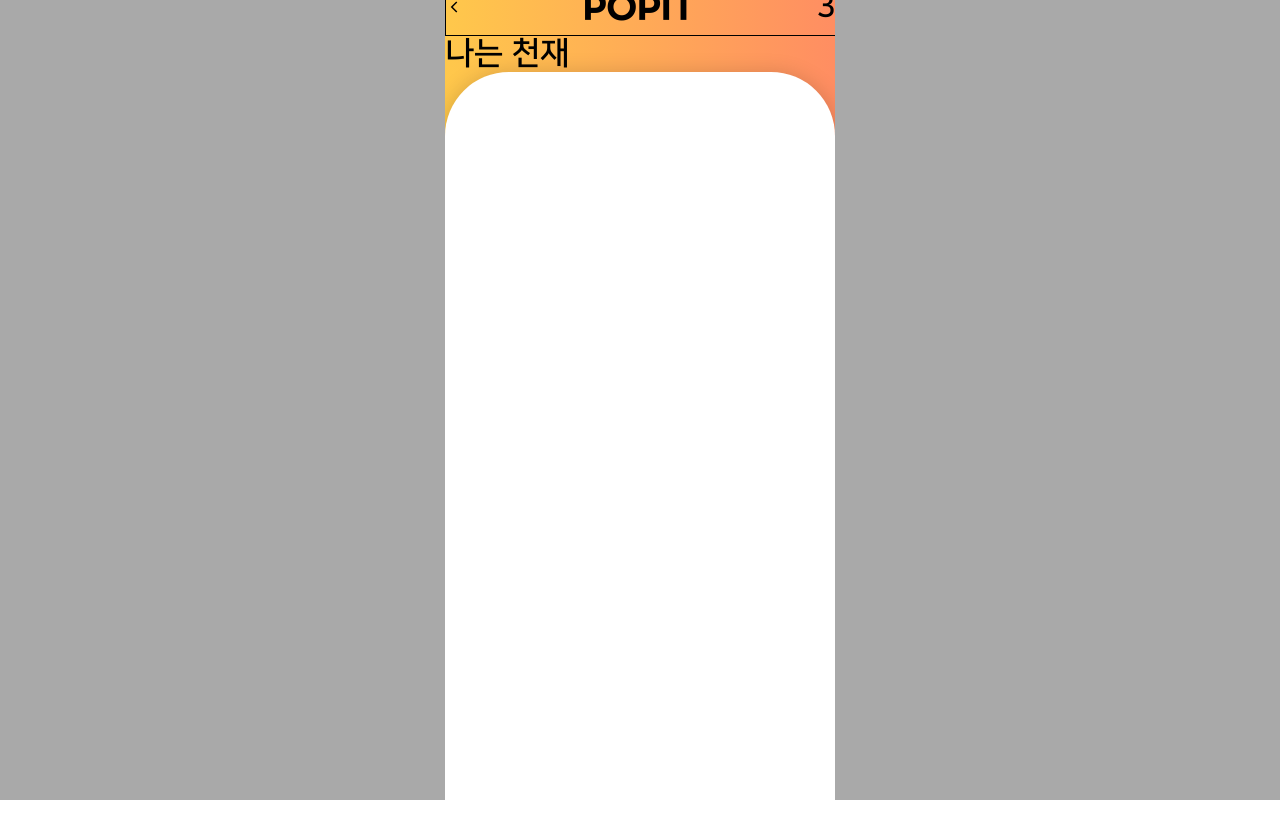
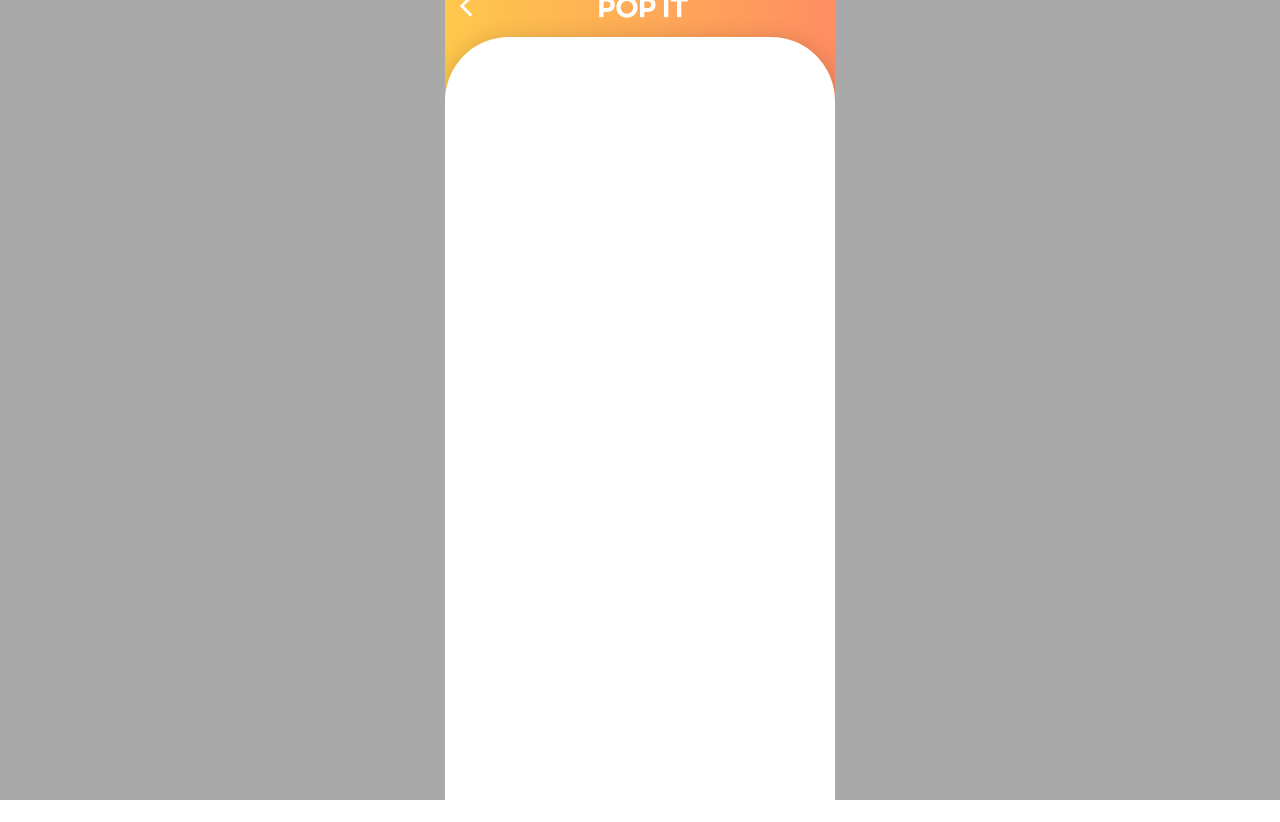
Before and after one commit to Likelion-Inha-10/inha-hackathon-popit-fe, a React (Create React App) app: page / in a window 1280 px wide. Built offline with nearby package versions, Linux system fonts and the light colour scheme.

Commit message:
feat: FirstHeader 컴포넌트 추가

```diff
--- a/src/App.js
+++ b/src/App.js
@@ -3,19 +3,14 @@ import Layout from "./popit-ui/Layout";
 import Typography from "./popit-ui/Typography";
 import Margin from "./popit-ui/Margin";
 import RoundBox from "./popit-ui/RoundBox";
-import Header from "./popit-ui/Header";
+import FirstHeader from "./popit-ui/FirstHeader";
 import { IoChevronBackSharp } from "react-icons/io5";
 
 function App() {
   return (
     <>
       <Layout gradation down>
-        <Header
-          firstComponent={<IoChevronBackSharp />}
-          secondComponent={<h1>POPIT</h1>}
-          thirdComponent={<h1>3</h1>}
-        ></Header>
-        <h1>나는 천재</h1>
+        <FirstHeader back popit></FirstHeader>
 
         <RoundBox white down height="785px"></RoundBox>
       </Layout>
--- /dev/null
+++ b/src/popit-ui/FirstHeader/index.jsx
@@ -0,0 +1,51 @@
+import styled from "styled-components";
+import Flex from "../Flex";
+import { IoChevronBackSharp } from "react-icons/io5";
+import Margin from "../Margin";
+
+const Wrapper = styled(Flex)`
+  width: 100%;
+  height: 59px;
+`;
+
+const Title = styled.div`
+  color: white;
+  font-size: 24px;
+  visibility: hidden;
+
+  ${(props) =>
+    props.popit &&
+    `
+  visibility: visible;
+`}
+`;
+
+const Back = styled.div`
+  padding-left: 6px;
+  visibility: hidden;
+
+  ${(props) =>
+    props.back &&
+    `
+  visibility: visible;
+`}
+`;
+
+const FirstHeader = (props) => {
+  return (
+    <Wrapper align="center" justify="space-between">
+      <Back back={props.back}>
+        <IoChevronBackSharp size="30" color="#ffffff" />
+      </Back>
+      <Title popit={props.popit}>POP IT</Title>
+      <Margin width="30px" height="100%" />
+    </Wrapper>
+  );
+};
+
+export default FirstHeader;
+
+/* 사용법
+props중 back입력시 뒤로가기버튼 활성화
+popit입력시 popit이라는 중앙 로고 활성화
+*/
--- a/src/popit-ui/Header/index.jsx
+++ /dev/null
@@ -1,26 +0,0 @@
-import styled from "styled-components";
-import Flex from "../Flex";
-
-const Wrapper = styled(Flex)`
-  width: 100%;
-  height: 59px;
-  border: 1px solid black;
-`;
-
-const Header = (props) => {
-  return (
-    <Wrapper
-      firstComponent={props.firstComponent}
-      secondComponent={props.secondComponent}
-      thirdComponent={props.thirdComponent}
-      justify="space-between"
-      align="center"
-    >
-      {props.firstComponent}
-      {props.secondComponent}
-      {props.thirdComponent}
-    </Wrapper>
-  );
-};
-
-export default Header;
```
Also changed, not shown: src/assets/fonts/MaruBuri-Bold.woff (deleted), 1 other file (tests, documents, lock files or other folders).
